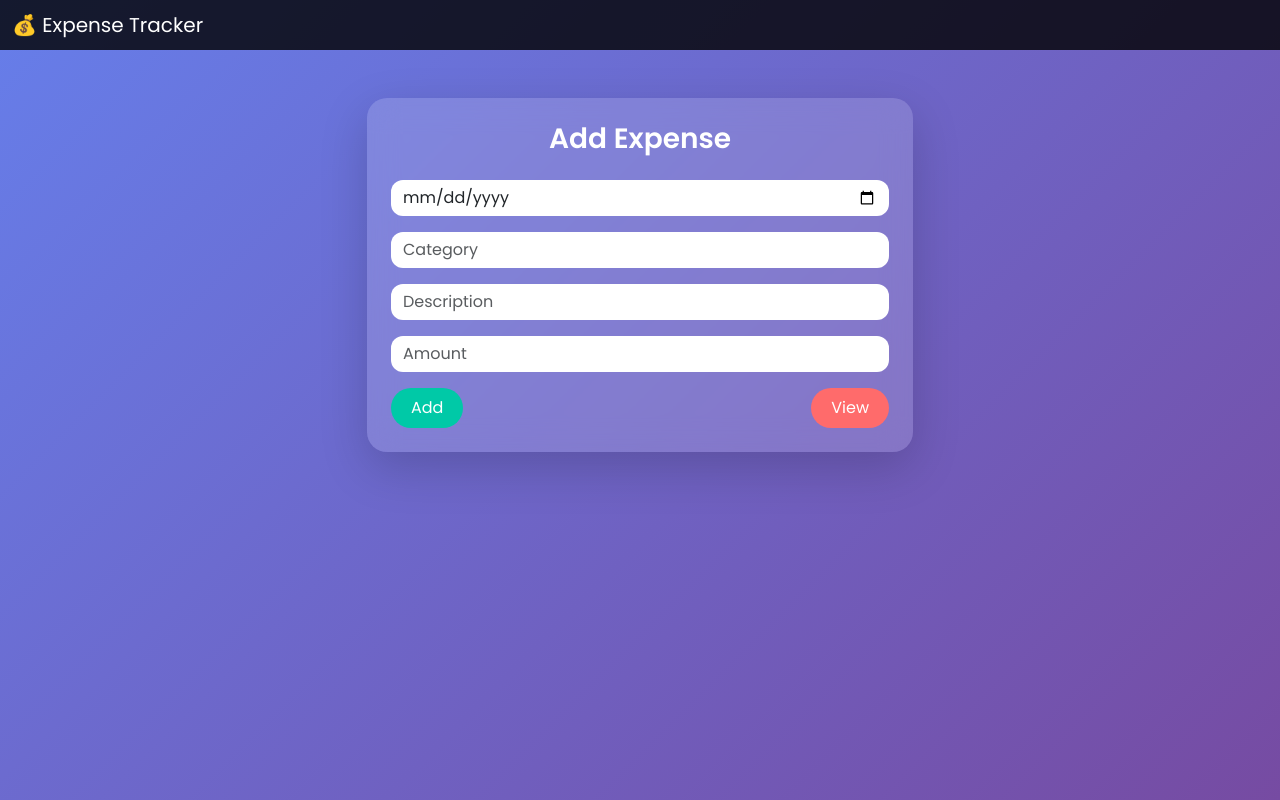
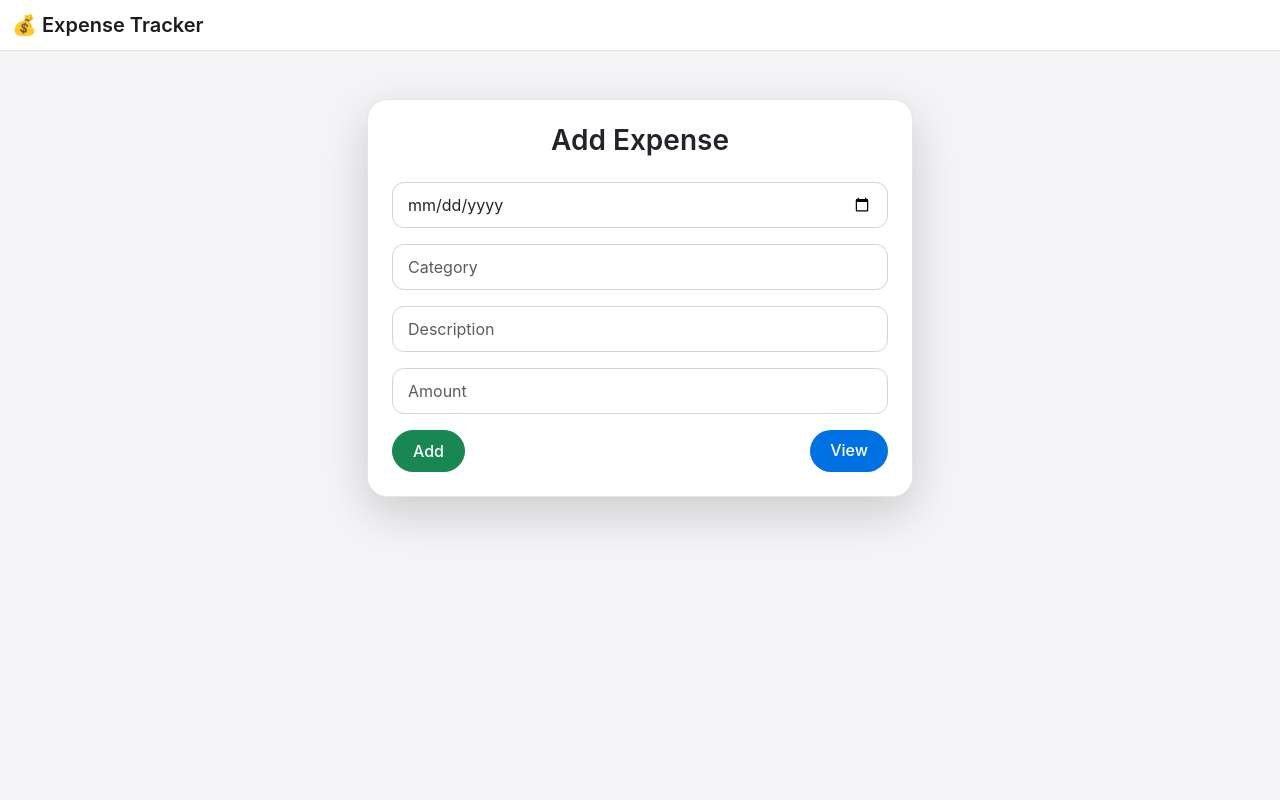
Before and after one commit to sankett020/Expense-Tracker, a Flask app: page / in a window 1280 px wide. Run offline with Flask 3, Linux system fonts and the light colour scheme.

Commit message:
Revamp CSS styles for improved design
Updated styles for body, navbar, card, form controls, buttons, and tables.

```diff
--- a/static/style.css
+++ b/static/style.css
@@ -1,73 +1,82 @@
 body {
-    background: linear-gradient(135deg, #667eea, #764ba2);
-    font-family: 'Poppins', sans-serif;
-    min-height: 100vh;
+    background-color: #f5f5f7;
+    font-family: -apple-system, BlinkMacSystemFont, "San Francisco", sans-serif;
+    color: #1d1d1f;
 }
 
 .navbar {
-    background: rgba(0, 0, 0, 0.8) !important;
+    background-color: white !important;
+    border-bottom: 1px solid #e5e5e5;
+}
+
+.navbar-brand {
+    font-weight: 600;
+    color: #1d1d1f !important;
 }
 
 .card {
     border-radius: 20px;
-    backdrop-filter: blur(15px);
-    background: rgba(255, 255, 255, 0.15);
-    color: white;
-    border: none;
+    border: 1px solid #e5e5e5;
+    background-color: white;
+    box-shadow: 0 4px 20px rgba(0, 0, 0, 0.04);
+    transition: all 0.3s ease;
 }
 
-.card h3 {
-    font-weight: 600;
+.card:hover {
+    transform: translateY(-3px);
+    box-shadow: 0 8px 30px rgba(0, 0, 0, 0.06);
 }
 
 .form-control {
     border-radius: 12px;
-    border: none;
+    border: 1px solid #d2d2d7;
+    padding: 10px 15px;
 }
 
 .form-control:focus {
-    box-shadow: 0 0 10px rgba(255,255,255,0.6);
+    border-color: #0071e3;
+    box-shadow: 0 0 0 2px rgba(0, 113, 227, 0.2);
 }
 
 .btn {
     border-radius: 30px;
     padding: 8px 20px;
     font-weight: 500;
-}
-
-.btn-success {
-    background: #00c9a7;
-    border: none;
-}
-
-.btn-success:hover {
-    background: #00b894;
-    transform: scale(1.05);
+    transition: all 0.2s ease;
 }
 
 .btn-primary {
-    background: #ff6b6b;
+    background-color: #0071e3;
     border: none;
 }
 
 .btn-primary:hover {
-    background: #ff4757;
-    transform: scale(1.05);
+    background-color: #005bb5;
+}
+
+.btn-secondary {
+    background-color: #e5e5e5;
+    border: none;
+    color: #1d1d1f;
+}
+
+.btn-secondary:hover {
+    background-color: #d2d2d7;
 }
 
 .table {
-    color: white;
+    border-radius: 12px;
+    overflow: hidden;
 }
 
-.table-dark {
-    background: rgba(0, 0, 0, 0.7);
+.table thead {
+    background-color: #f2f2f2;
 }
 
 .table tbody tr:hover {
-    background: rgba(255, 255, 255, 0.2);
-    transition: 0.3s;
+    background-color: #f9f9f9;
 }
 
-h4 {
-    font-weight: bold;
+h3 {
+    font-weight: 600;
 }
```
